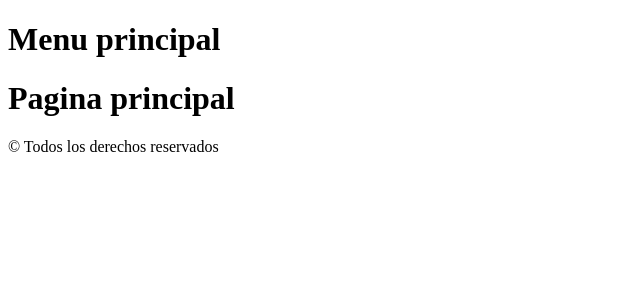
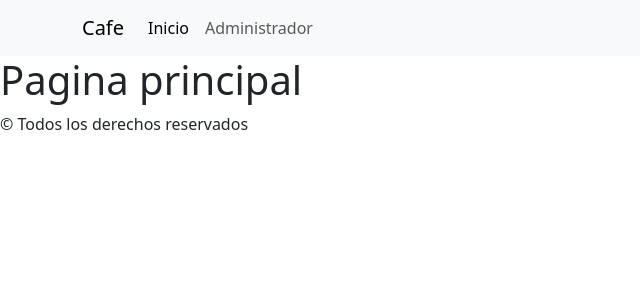
Before and after one commit to Luazubel/CRUDCafe, a React (Vite) app: page / in a window 1280 px wide. Shown: the top 300 px of the page, without its empty margins (0-640 px from the left). Built offline with nearby package versions, Linux system fonts and the light colour scheme.

Commit message:
agregamos los link del menu

```diff
--- a/src/components/common/Menu.jsx
+++ b/src/components/common/Menu.jsx
@@ -1,9 +1,20 @@
+import { Navbar, Container, Nav } from "react-bootstrap";
+import { Link, NavLink } from "react-router-dom";
 
 const Menu = () => {
     return (
-        <div>
-            <h1>Menu principal</h1>
-        </div>
+        <Navbar expand="lg" className="bg-body-tertiary">
+      <Container>
+        <Navbar.Brand as={Link} to="/">Cafe</Navbar.Brand>
+        <Navbar.Toggle aria-controls="basic-navbar-nav" />
+        <Navbar.Collapse id="basic-navbar-nav">
+          <Nav className="me-auto">
+            <NavLink to="/" className={"nav-item nav-link"}>Inicio</NavLink>
+            <NavLink to="/administrar" className={"nav-item nav-link"}>Administrador</NavLink>
+          </Nav>
+        </Navbar.Collapse>
+      </Container>
+    </Navbar>
     );
 };
 
--- a/src/main.jsx
+++ b/src/main.jsx
@@ -1,6 +1,7 @@
 import React from 'react'
 import ReactDOM from 'react-dom/client'
 import App from './App.jsx'
+import "bootstrap/dist/css/bootstrap.min.css"
 
 const root = ReactDOM.createRoot(document.getElementById('root'));
 root.render(
```
